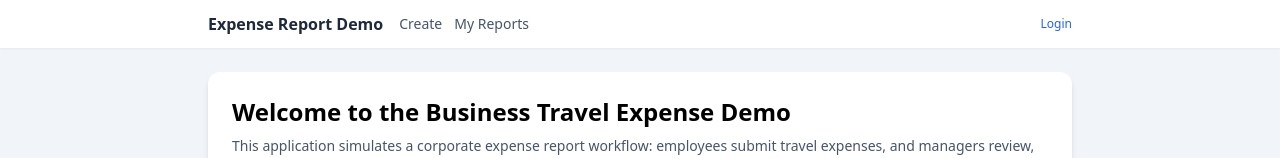
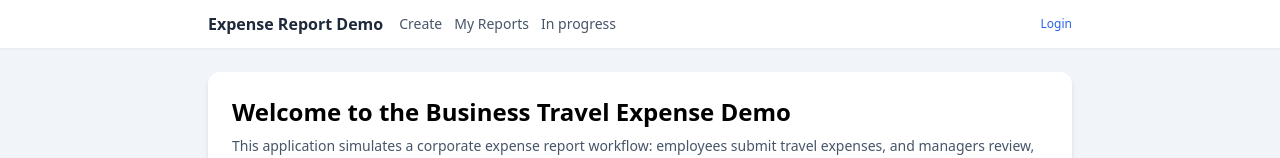
Before and after one commit to HOJUNHWANG/ExpenseSystemFrontEnd, a React app in the folder expense-frontend/: page / in a window 1280 px wide. Shown: the top 158 px of the page. Built offline with nearby package versions, Linux system fonts and the light colour scheme; the HTML template or start-up script is replaced by a standard one.

Commit message:
Imported InProgressReportsPage for the new feature

```diff
--- a/expense-frontend/src/App.jsx
+++ b/expense-frontend/src/App.jsx
@@ -7,6 +7,7 @@ import LoginPage from "./pages/LoginPage";
 import { useAuth } from "./AuthContext";
 import RequireAuth from "./RequireAuth.jsx";
 import WelcomePage from "./components/WelcomePage.jsx";
+import InProgressReportsPage from "./components/InProgressReportsPage.jsx";
 
 function App() {
   const { user, logout } = useAuth();
@@ -26,6 +27,12 @@ function App() {
                     </Link>
                     <Link to="/reports" className="text-slate-600 hover:text-slate-900">
                         My Reports
+                    </Link>
+                    <Link
+                        to="/reports/in-progress"
+                        className="text-slate-600 hover:text-slate-900"
+                    >
+                        In progress
                     </Link>
                 </nav>
             </div>
@@ -57,14 +64,11 @@ function App() {
 
         {/* Content */}
         <main className="max-w-4xl mx-auto px-4 py-6">
+
             <Routes>
-            {/* 누구나 볼 수 있는 초기 화면 */}
                 <Route path="/" element={<WelcomePage />} />
-
-            {/* 로그인 페이지 (public) */}
                 <Route path="/login" element={<LoginPage />} />
 
-            {/* 보호된 라우트들 */}
                 <Route
                     path="/create"
                     element={
@@ -82,6 +86,14 @@ function App() {
                     }
                 />
                 <Route
+                    path="/reports/in-progress"
+                    element={
+                        <RequireAuth>
+                            <InProgressReportsPage />
+                        </RequireAuth>
+                    }
+                />
+                <Route
                     path="/reports/:id"
                     element={
                         <RequireAuth>
@@ -90,7 +102,6 @@ function App() {
                     }
                 />
 
-            {/* 잘못된 URL → 웰컴 페이지로 */}
                 <Route path="*" element={<WelcomePage />} />
             </Routes>
 
```
Lines whose indentation alone changed are shown as unchanged.
